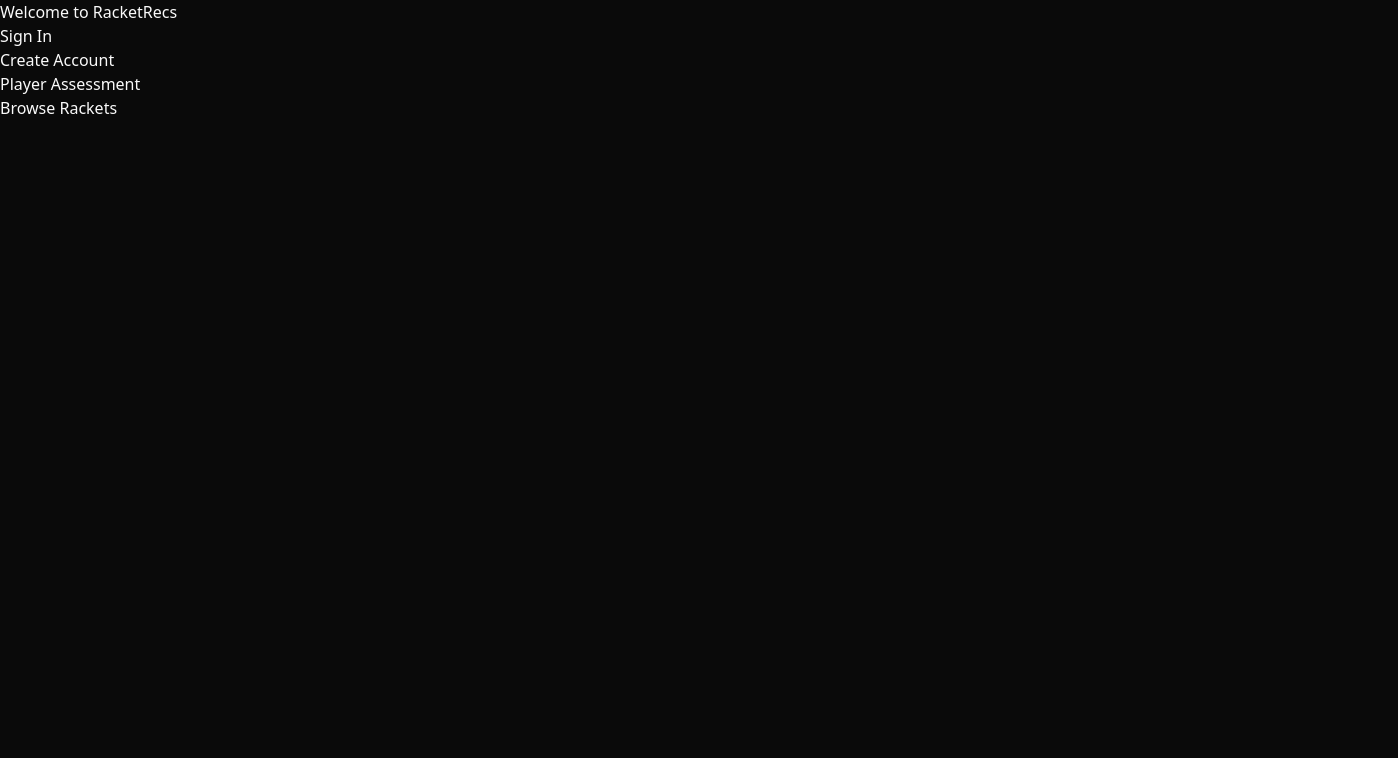
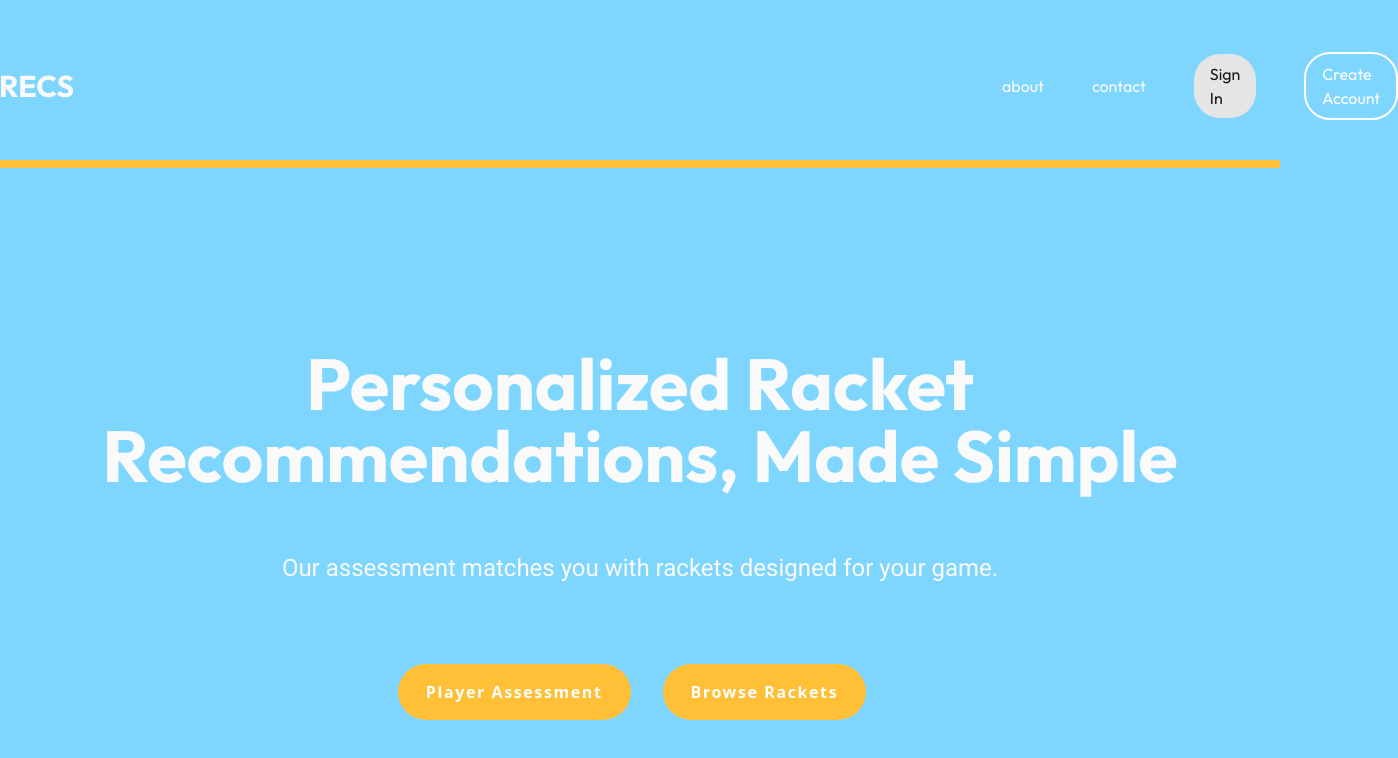
Before and after one commit to AkeemMeade/RacketRecs, a Next.js app: page / in a window 1280 px wide. Shown: the top 758 px of the page, 1398 px wide, since content can reach past the window. Built offline with nearby package versions, Linux system fonts and the light colour scheme.

Commit message:
updated home page

```diff
--- a/app/globals.css
+++ b/app/globals.css
@@ -82,7 +82,7 @@
 }
 
 .dark {
-  --background: oklch(0.145 0 0);
+  --background: #7ed6ff;
   --foreground: oklch(0.985 0 0);
   --card: oklch(0.205 0 0);
   --card-foreground: oklch(0.985 0 0);
--- a/app/page.tsx
+++ b/app/page.tsx
@@ -1,20 +1,45 @@
 import Link from "next/link";
+import { Outfit, Roboto } from "next/font/google";
+
+const outfit = Outfit({
+  subsets: ["latin"],
+  weight: ["300", "400", "500", "600", "700"],
+});
+
+const roboto = Roboto({
+  subsets: ["latin"],
+  weight: ["300", "400", "500", "700"],
+});
+
 
 export default function Home() {
   return (
     <main>
-      <h1>Welcome to RacketRecs</h1>
+      <nav className={`${outfit.className} mt-9 flex justify-center items-center gap-6 p-4`}>
+        <Link className={`text-center font-extrabold text-3xl uppercase mr-220`} href="/Home">RacketRecs</Link>
+        <br />
+        <Link href="/about">about</Link>
+        <br />
+        <Link href="/contact">contact</Link>
+        <br />
+        <Link href="/sign-in" className="px-4 py-2 bg-primary text-primary-foreground rounded-4xl hover:opacity-90">Sign In</Link>
+        <br />
+        <Link href="/sign-up" className="px-4 py-2 border-2 border-white text-white rounded-4xl hover:opacity-90">Create Account</Link>
+      </nav>
+      <br />
 
-      <nav>
-        <Link href="/sign-in">Sign In</Link>
+      <div className="w-full h-2 bg-[#FFC038]"></div>
+
+      <div className="my-45">
+        <h1 className={`text-center ${outfit.className} font-extrabold text-7xl`}>Personalized Racket <br /> Recommendations, Made Simple</h1>
+        <h2 className={`text-center my-15 ${roboto.className} text-2xl`}>Our assessment matches you with rackets designed for your game.</h2>
+      </div>
+      <div className="flex justify-center gap-4 -mt-25">
+        <Link href="/assessment" className="px-7 py-4 bg-[#FFC038] text-white tracking-widest font-semibold rounded-full hover:opacity-90">Player Assessment</Link>
         <br />
-        <Link href="/sign-up">Create Account</Link>
+        <Link href="/rackets" className="px-7 py-4 bg-[#FFC038] text-white tracking-widest font-semibold rounded-full hover:opacity-90">Browse Rackets</Link>
         <br />
-        <Link href="/assessment">Player Assessment</Link>
-        <br />
-        <Link href="/rackets">Browse Rackets</Link>
-        <br />
-      </nav>
+      </div>
     </main>
   );
 }
```
